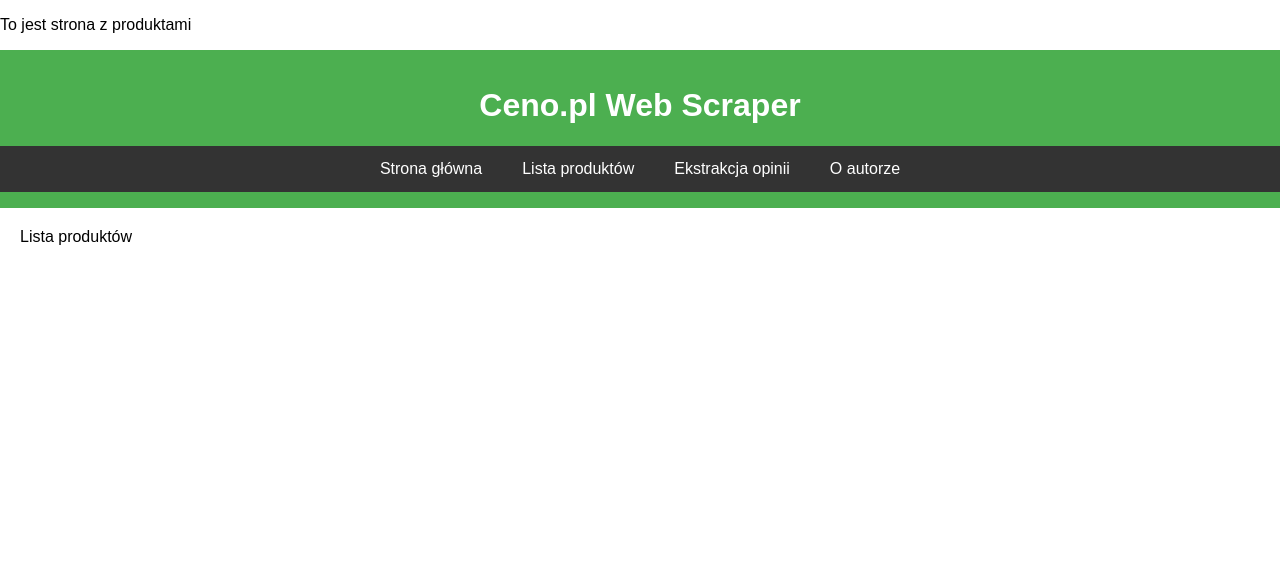
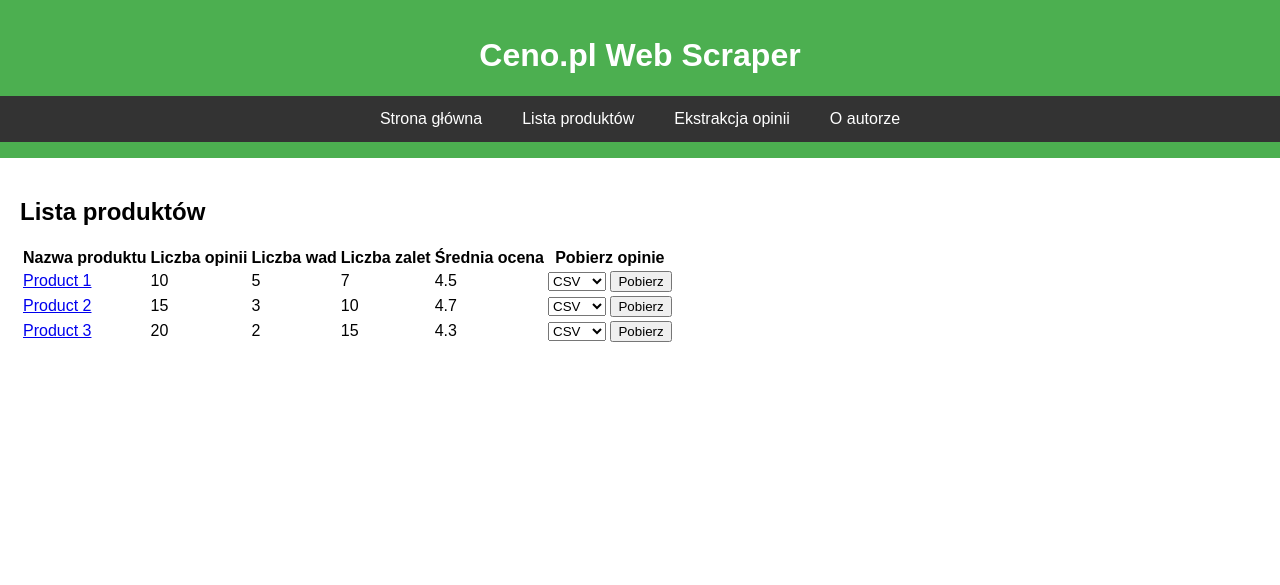
Before and after one commit to TomaszNiznik/CenoWebScraper, a Flask app: page /products in a window 1280 px wide. Shown: the top 585 px of the page. Run offline with Flask 3, Linux system fonts and the light colour scheme.

Commit message:
Added the ability to download reviews for individual products

```diff
--- a/app/routes.py
+++ b/app/routes.py
@@ -1,7 +1,15 @@
-from flask import render_template, request, redirect, url_for
+from flask import render_template, request, redirect, url_for, jsonify
 import requests
 from bs4 import BeautifulSoup
-from app import app  # Dodaj import obiektu app
+from app import app
+import logging
+import pandas as pd
+
+products_data = [
+    {"id": 1, "name": "Product 1", "opinions_count": 10, "cons_count": 5, "pros_count": 7, "avg_rating": 4.5},
+    {"id": 2, "name": "Product 2", "opinions_count": 15, "cons_count": 3, "pros_count": 10, "avg_rating": 4.7},
+    {"id": 3, "name": "Product 3", "opinions_count": 20, "cons_count": 2, "pros_count": 15, "avg_rating": 4.3},
+]
 
 @app.route('/')
 def index():
@@ -9,15 +17,15 @@ def index():
 
 @app.route('/products')
 def products():
-    return render_template('products.html')
+    return render_template('products.html', products=products_data)
 
 @app.route('/extract', methods=['POST', 'GET'])
 def extract():
-    error_message = None  # Domyślnie brak komunikatu błędu
+    error_message = None
     if request.method == "POST":
         try:
             product_id = request.form.get("product_id")
-            if not product_id:  # Sprawdzenie, czy pole ID produktu jest puste
+            if not product_id:
                 error_message = "Proszę wprowadzić kod produktu."
             else:
                 url = f"https://www.ceneo.pl/{product_id}"
@@ -31,16 +39,56 @@ def extract():
                     else:
                         error_message = "Produkt o podanym kodzie nie posiada opinii."
                 else:
-                    error_message = "Produkt o podanym kodzie nie istnieje."
+                    error_message = "Nie udało się pobrać strony produktu."
         except Exception as e:
             logging.error(f"Error during extraction: {e}")
-            error_message = "Wystąpił błąd podczas ekstrakcji."
+            error_message = "Wystąpił błąd podczas ekstrakcji. Sprawdź poprawność kodu produktu."
     return render_template('extract.html', error_message=error_message)
 
 @app.route('/about')
 def about():
     return render_template('about.html')
 
-@app.route('/product/<product_id>')
+@app.route('/product/<int:product_id>')
 def product(product_id):
-        return render_template('product.html', product_id=product_id)
+    try:
+        product_id = int(product_id)
+        product = next((p for p in products_data if p["id"] == product_id), None)
+        if product:
+            return render_template('product.html', product=product)
+        else:
+            return "Produkt nie został znaleziony."
+    except ValueError:
+        return "Nieprawidłowy identyfikator produktu."
+
+@app.route('/download_opinions/<int:product_id>', methods=['POST'])
+def download_opinions(product_id):
+    product = next((p for p in products_data if p["id"] == product_id), None)
+    if not product:
+        return "Produkt nie został znaleziony."
+
+    file_format = request.form.get("file_format")
+    if file_format not in ['csv', 'xlsx', 'json']:
+        return "Nieprawidłowy format pliku."
+
+    # Pobierz opinie w formacie DataFrame
+    opinions = {
+        "Opinions Count": [product["opinions_count"]],
+        "Cons Count": [product["cons_count"]],
+        "Pros Count": [product["pros_count"]],
+        "Average Rating": [product["avg_rating"]]
+    }
+    opinions_df = pd.DataFrame(opinions)
+
+    # Eksportuj dane do wybranego formatu
+    if file_format == 'csv':
+        opinions_df.to_csv(f"opinions_{product_id}.csv", index=False)
+    elif file_format == 'xlsx':
+        opinions_df.to_excel(f"opinions_{product_id}.xlsx", index=False)
+    elif file_format == 'json':
+        opinions_df.to_json(f"opinions_{product_id}.json", orient='records')
+
+    return redirect(url_for('product', product_id=product_id))
+
+if __name__ == "__main__":
+    app.run(debug=True)
--- a/app/templates/products.html
+++ b/app/templates/products.html
@@ -1,7 +1,33 @@
 {% extends "base.html" %}
 {% block content %}
-Lista produktów
+    <h2>Lista produktów</h2>
+    <table>
+        <tr>
+            <th>Nazwa produktu</th>
+            <th>Liczba opinii</th>
+            <th>Liczba wad</th>
+            <th>Liczba zalet</th>
+            <th>Średnia ocena</th>
+            <th>Pobierz opinie</th>
+        </tr>
+        {% for product in products %}
+        <tr>
+            <td><a href="{{ url_for('product', product_id=product.id) }}">{{ product.name }}</a></td>
+            <td>{{ product.opinions_count }}</td>
+            <td>{{ product.cons_count }}</td>
+            <td>{{ product.pros_count }}</td>
+            <td>{{ product.avg_rating }}</td>
+            <td>
+                <form action="{{ url_for('download_opinions', product_id=product.id) }}" method="post">
+                    <select name="file_format">
+                        <option value="csv">CSV</option>
+                        <option value="xlsx">XLSX</option>
+                        <option value="jsonify">JSON</option>
+                    </select>
+                    <button type="submit">Pobierz</button>
+                </form>
+            </td>
+        </tr>
+        {% endfor %}
+    </table>
 {% endblock %}
-{% block title  %}
-        <p>To jest strona  z produktami</p>
-{% endblock title %}
--- /dev/null
+++ b/opinions_1.csv
@@ -0,0 +1,2 @@
+Opinions Count,Cons Count,Pros Count,Average Rating
+10,5,7,4.5
--- /dev/null
+++ b/opinions_2.csv
@@ -0,0 +1,2 @@
+Opinions Count,Cons Count,Pros Count,Average Rating
+15,3,10,4.7
```
Also changed, not shown: requirements.txt (+7 -0 lines).
